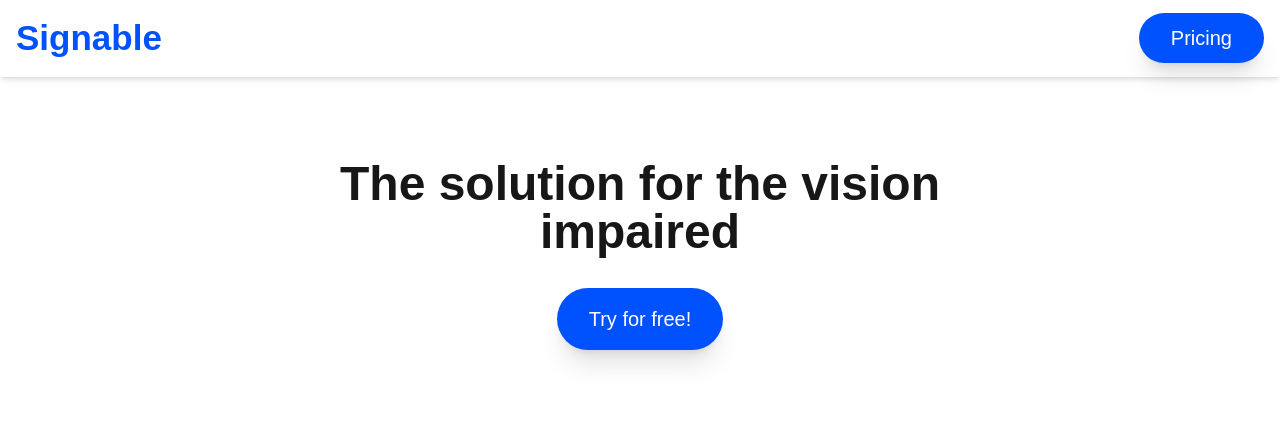
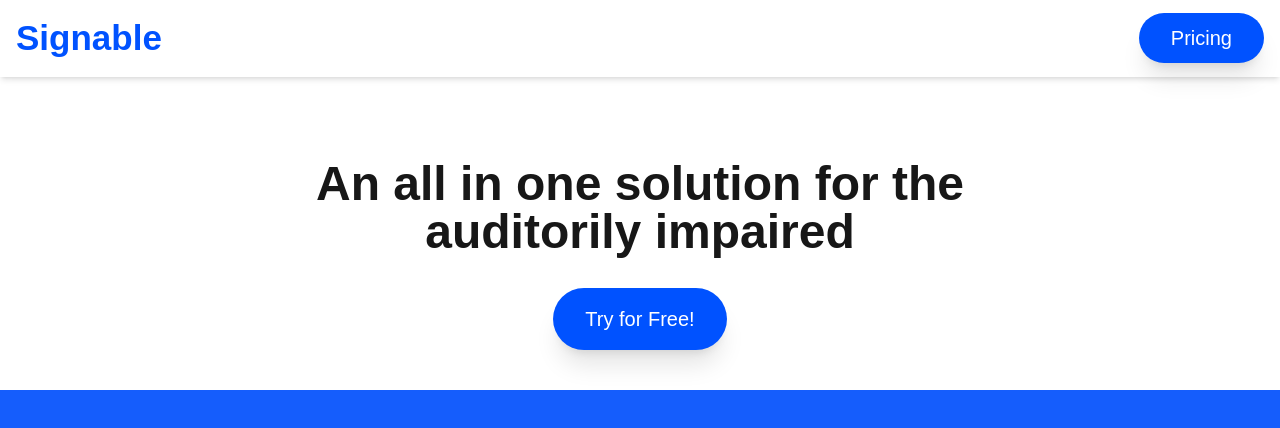
Before and after one commit to martinlcam/stormhacks-2025-web, a Next.js app: page / in a window 1280 px wide. Shown: the top 428 px of the page. Built offline with nearby package versions, Linux system fonts and the light colour scheme.

Commit message:
landing page updates

```diff
--- a/app/page.tsx
+++ b/app/page.tsx
@@ -6,23 +6,26 @@ export default function Home() {
       <main className="min-h-screen w-screen flex flex-col overflow-auto">
         <Header/>
 
-        <div className="flex flex-col items-center flex-grow justify-start px-4 md:px-8">
+        <div className="flex flex-col items-center justify-start px-4 md:px-8">
 
-          <div className="w-full max-w-200 mt-[10vh] md:mt-[20vh]">
+          <div className="w-full max-w-200 mt-[15vh] md:mt-[20vh]">
             <div className="text-5xl font-semibold text-center mb-8">
-              The solution for the vision impaired
+              An all in one solution for the auditorily impaired
             </div>
           </div>
 
           <div className="w-full max-w-200 flex justify-center">
             <Link href="/stream-preview">
               <button className="text-[20px] px-8 py-4 bg-[#0052ff] text-white rounded-4xl shadow-xl hover:bg-[#47618a] transition" type="button">
-                Try for free!
+                Try for Free!
               </button>
             </Link>
-
           </div>
         </div>
+
+        {/*jesse im blue*/}
+        <div className="w-full mt-10 bg-blue-600 h-150"/>
+
       </main>
   )
 }
--- a/app/stream-preview/page.tsx
+++ b/app/stream-preview/page.tsx
@@ -3,7 +3,7 @@ import Header from "../components/Header";
 
 export default function Page() {
   return (
-    <main className="p-4">
+    <main className="">
       <div className="flex text-[70px] mt-20 justify-center">Live Stream Preview</div>
       <Header/>
       <StreamPreview/>
```
